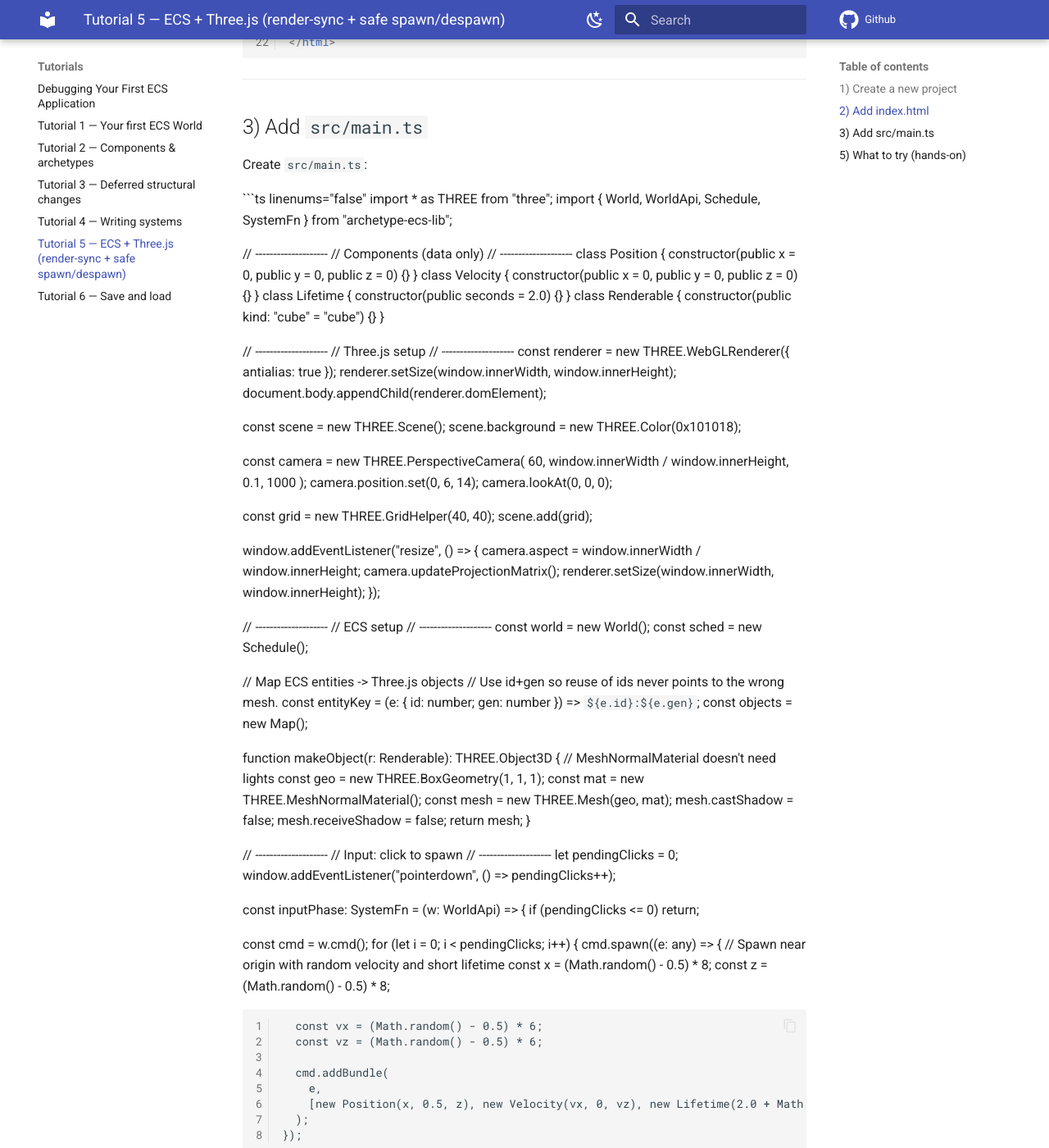
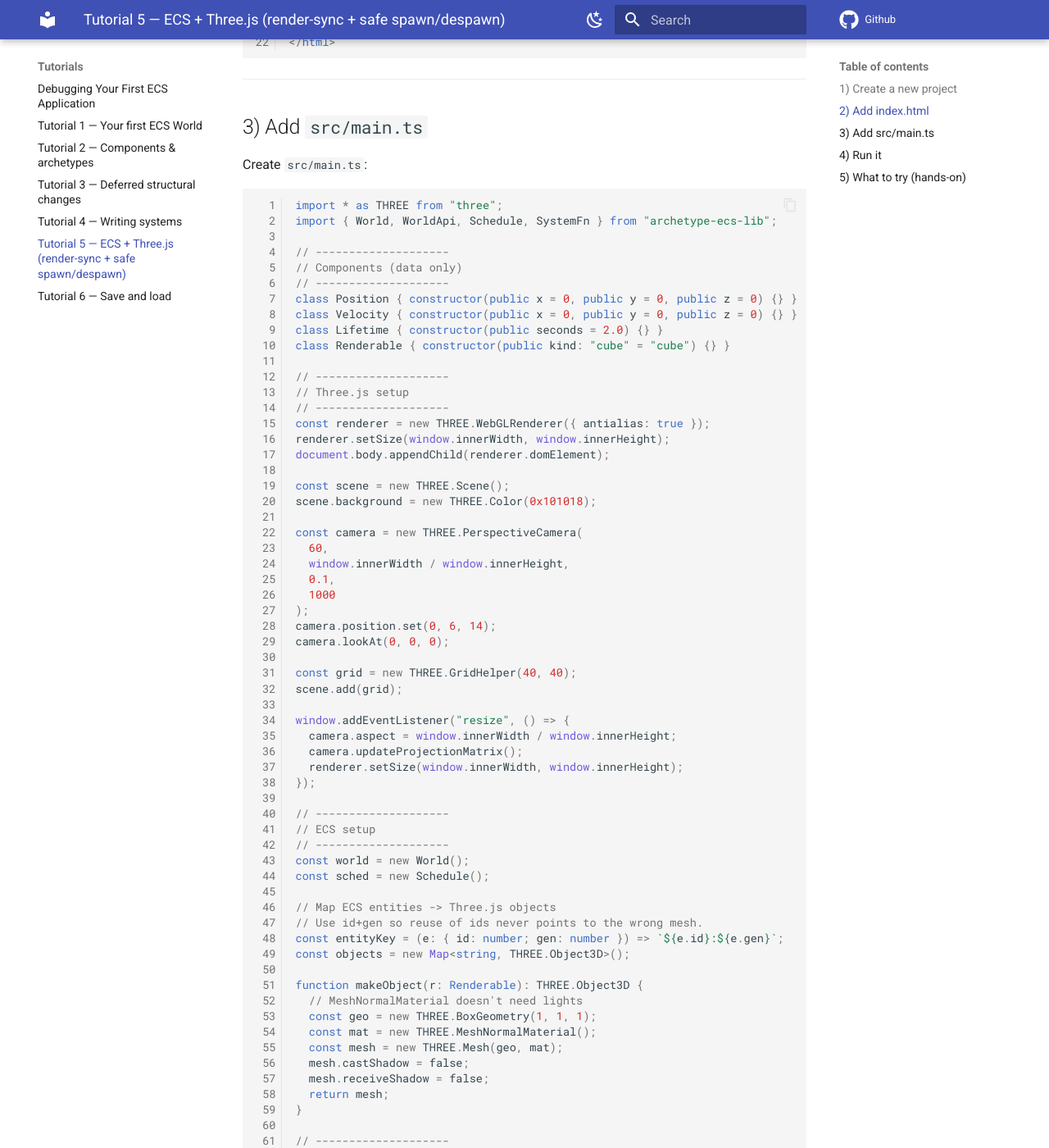
Before and after one commit to PirateJL/archetype-ecs-lib, an MkDocs documentation site: the page built from docs/Tutorials/Tutorial-5—ECS-+-Three.js.md, in a window 1280 px wide and 1400 px high, scrolled down 1141 px. Shown: the whole window at 82% size. Built offline with MkDocs 1.6.1 and Material for MkDocs 9.7.7, drawn with Linux system fonts in a browser that asks for light colours; comment, search, counter and statistics services are not loaded; the version menu is left out; some of the changed text lies outside the part shown.

Commit message:
Fix documentation format

````diff
--- a/docs/Tutorials/Tutorial-5—ECS-+-Three.js.md
+++ b/docs/Tutorials/Tutorial-5—ECS-+-Three.js.md
@@ -54,7 +54,7 @@
 
 Create `src/main.ts`:
 
-```ts linenums="false"
+```ts
 import * as THREE from "three";
 import { World, WorldApi, Schedule, SystemFn } from "archetype-ecs-lib";
 
````
